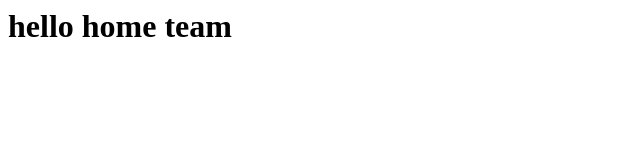
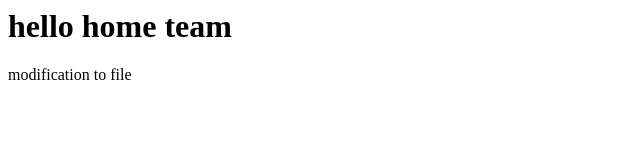
Before and after one commit to siddharth1515/devops-task, a plain HTML site: page home.html in a window 1280 px wide. Shown: the whole page, without its empty margins (0-640 px from the left). Drawn offline with Linux system fonts and the light colour scheme.

Commit message:
modified home.html

```diff
--- a/home.html
+++ b/home.html
@@ -1,5 +1,6 @@
 <html>
 	<body>
 		<h1> hello home team </h1>
+		modification to file
 	</body>
 </html>
```
